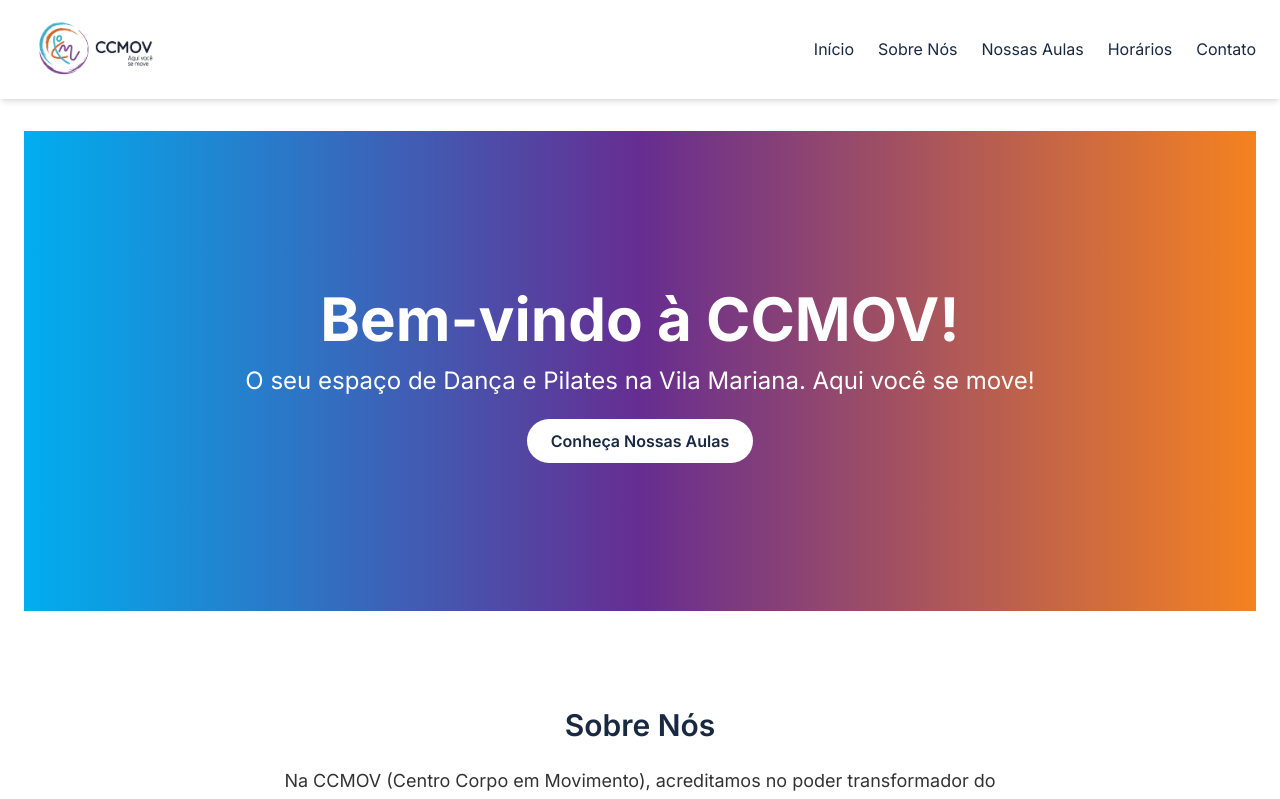
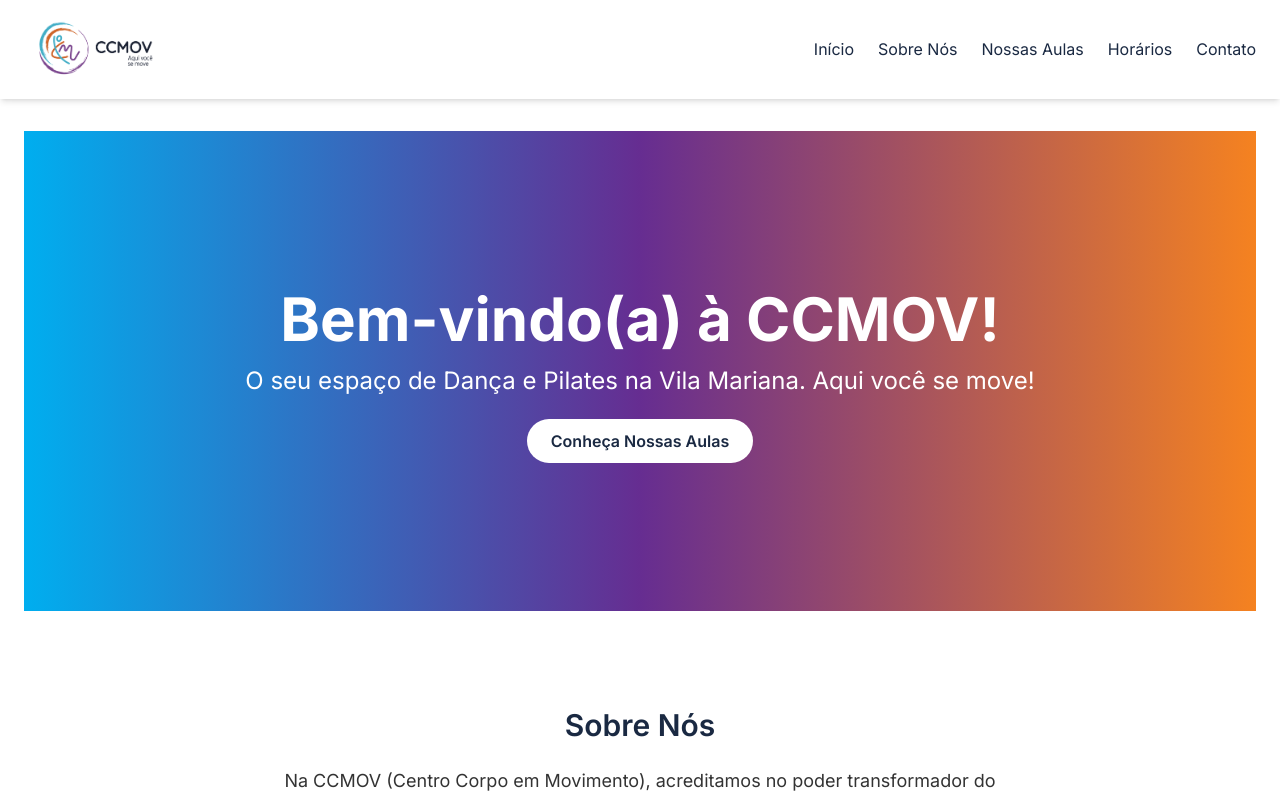
Before and after one commit to CCMOV/ccmov-website, a Next.js app in the folder ubuntu/ccmov_website/: page / in a window 1280 px wide. Shown: the top 799 px of the page. Built offline with nearby package versions, Linux system fonts and the light colour scheme.

Commit message:
Coloquei o Bem-vindo com (a)

```diff
--- a/ubuntu/ccmov_website/src/app/page.tsx
+++ b/ubuntu/ccmov_website/src/app/page.tsx
@@ -10,7 +10,7 @@ export default function HomePage() {
           {/* Optional: Add a subtle background pattern or image related to dance/movement */}
         </div>
         <div className="relative z-10 p-6">
-          <h1 className="text-4xl md:text-6xl font-bold mb-4 animate-fade-in-down">Bem-vindo à CCMOV!</h1>
+          <h1 className="text-4xl md:text-6xl font-bold mb-4 animate-fade-in-down">Bem-vindo(a) à CCMOV!</h1>
           <p className="text-xl md:text-2xl mb-8 animate-fade-in-up">O seu espaço de Dança e Pilates na Vila Mariana. Aqui você se move!</p>
           <Link href="/aulas" className="bg-white text-ccmov-darkBlue font-semibold py-3 px-6 rounded-full hover:bg-opacity-90 transition duration-300 transform hover:scale-105">
             Conheça Nossas Aulas
```
